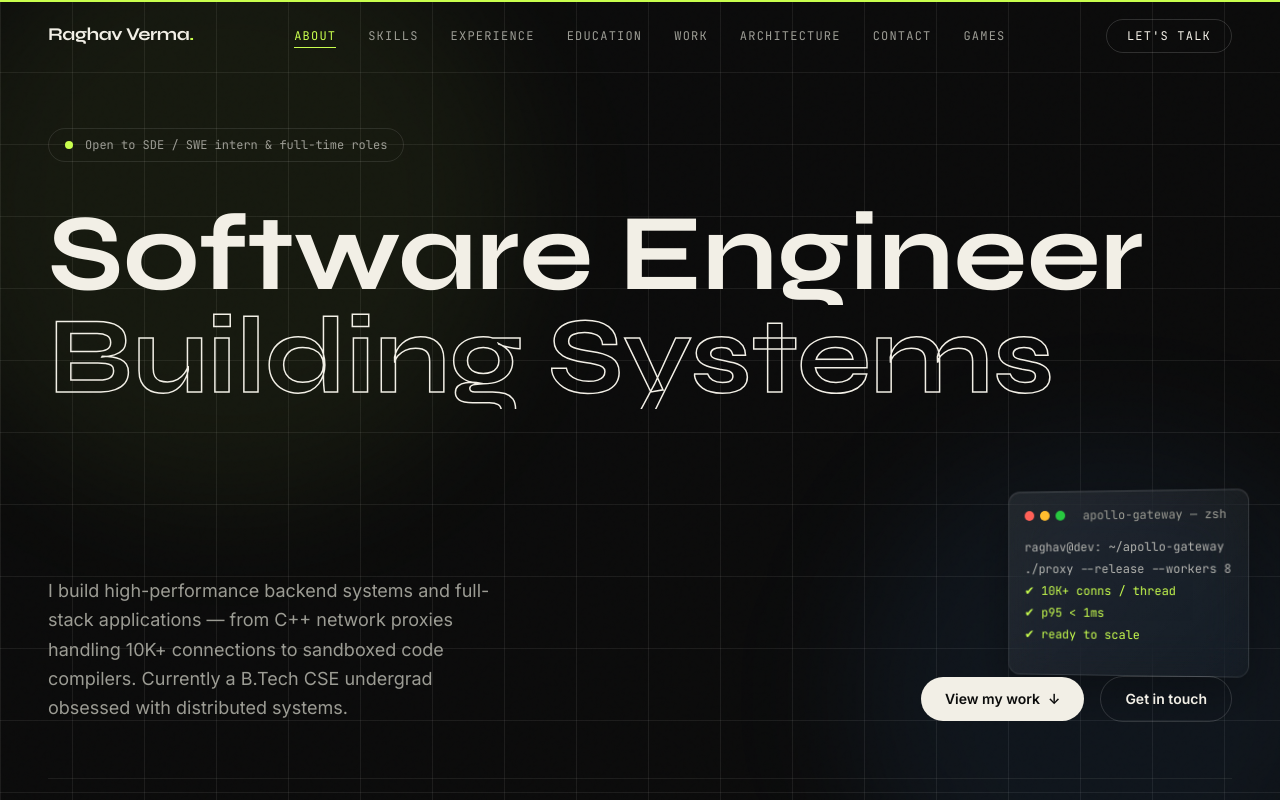
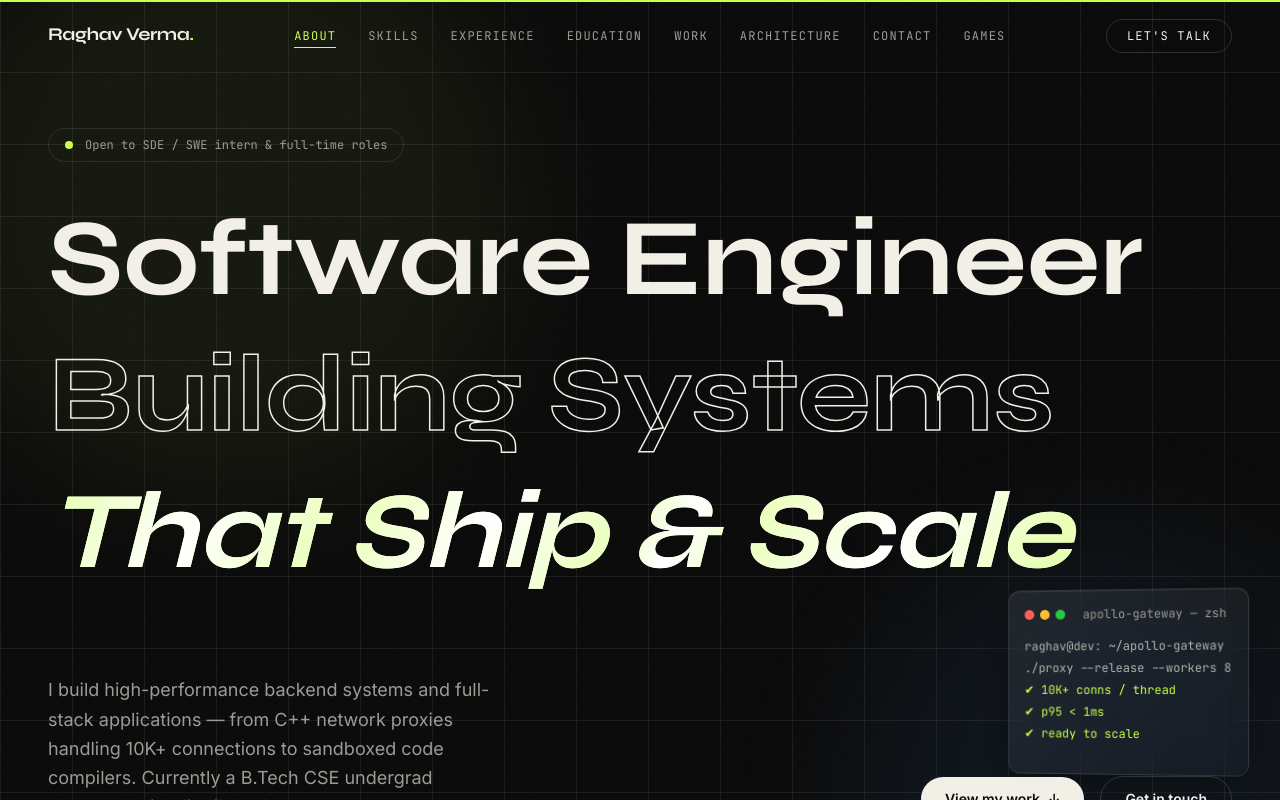
Before and after one commit to RaghavVerma99/RaghavPortfolio, a React (Vite) app: page / in a window 1280 px wide. Shown: the top 800 px of the page. Built offline with nearby package versions, Linux system fonts and the light colour scheme.

Commit message:
Updated Files

```diff
--- a/src/components/Contact.jsx
+++ b/src/components/Contact.jsx
@@ -9,7 +9,7 @@ export default function Contact() {
       <Watermark>Contact</Watermark>
       <SectionLabel index="08" label="Contact" />
       <div className="mt-12 flex flex-col gap-12 md:mt-20 md:flex-row md:items-end md:justify-between">
-        <h2 className="font-display font-bold leading-[0.95] tracking-tight">
+        <h2 className="font-display font-bold leading-[1.05] tracking-tight">
           <StaggerWords text="Let's build" className="block text-[13vw] md:text-[7.5vw]" />
           <StaggerWords
             text="something great"
--- a/src/components/Hero.jsx
+++ b/src/components/Hero.jsx
@@ -46,7 +46,7 @@ export default function Hero() {
           {site.availability}
         </motion.div>
 
-        <h1 className="font-display font-bold leading-[0.95] tracking-tight">
+        <h1 className="font-display font-bold leading-[1.05] tracking-tight">
           {lines.map((line, i) => (
             <span key={line.text} className="block">
               <StaggerWords
--- a/src/components/ui.jsx
+++ b/src/components/ui.jsx
@@ -40,6 +40,7 @@ export function Reveal({ children, className = "", delay = 0, y = 40, ...rest })
 
 export function StaggerWords({ text, className = "", delay = 0, stagger = 0.035 }) {
   const words = text.split(" ")
+  const wordCls = className.replace(/\bblock\b/g, "").trim()
   return (
     <motion.span
       className={className}
@@ -53,9 +54,9 @@ export function StaggerWords({ text, className = "", delay = 0, stagger = 0.035
       aria-label={text}
     >
       {words.map((w, i) => (
-        <span key={i} className="inline-block overflow-hidden align-bottom">
+        <span key={i} className="inline-block overflow-hidden pb-[0.14em] -mb-[0.14em]">
           <motion.span
-            className="inline-block will-change-transform"
+            className="inline-block"
             variants={{
               hidden: { y: "110%", opacity: 0 },
               show: {
@@ -65,8 +66,10 @@ export function StaggerWords({ text, className = "", delay = 0, stagger = 0.035
               },
             }}
           >
-            {w}
-            {i < words.length - 1 ? "\u00A0" : ""}
+            <span className={wordCls}>
+              {w}
+              {i < words.length - 1 ? "\u00A0" : ""}
+            </span>
           </motion.span>
         </span>
       ))}
--- a/src/index.css
+++ b/src/index.css
@@ -135,12 +135,28 @@ body {
 }
 
 .text-gradient {
+  color: var(--color-accent);
+}
+
+@supports (-webkit-background-clip: text) or (background-clip: text) {
+  .text-gradient {
     background: linear-gradient(120deg, var(--color-accent), #ffffff, var(--color-accent));
     background-size: 200% 200%;
     -webkit-background-clip: text;
     background-clip: text;
     color: transparent;
     animation: gradient-shift 6s ease infinite;
+  }
+}
+
+@keyframes gradient-shift {
+  0%,
+  100% {
+    background-position: 0% 50%;
+  }
+  50% {
+    background-position: 100% 50%;
+  }
 }
 
 @media (pointer: fine) {
```
Lines whose indentation alone changed are shown as unchanged.
